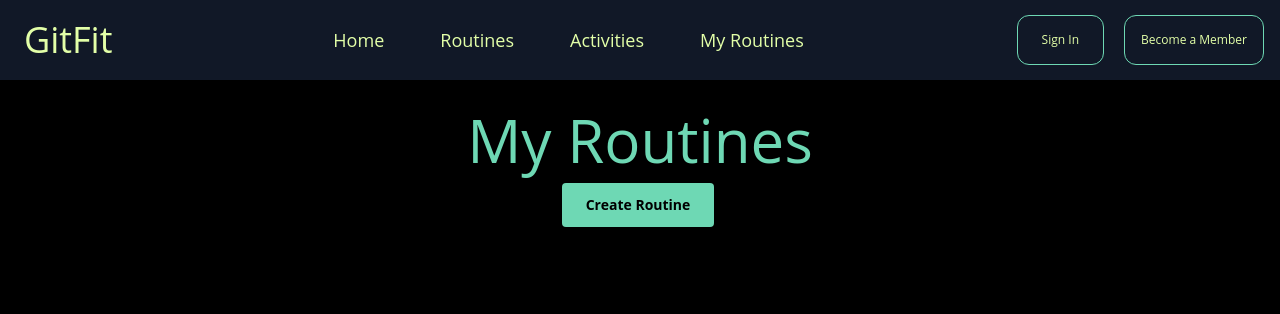
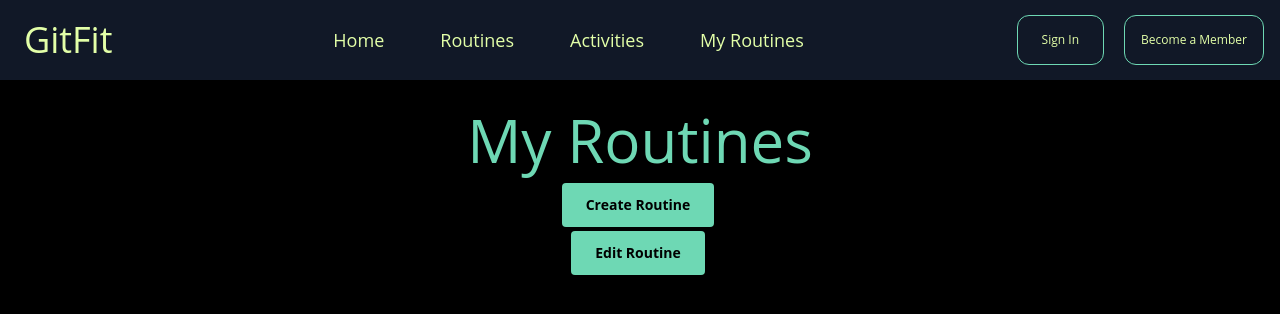
Before and after one commit to AMT98/FitnessTracker_Front-End, a React (Create React App) app: page /myroutines in a window 1280 px wide. Shown: the top 314 px of the page. Built offline with nearby package versions, Linux system fonts and the light colour scheme.

Commit message:
Create editRoutines

```diff
--- /dev/null
+++ b/src/components/EditRoutine.js
@@ -0,0 +1,88 @@
+import React, { useEffect } from "react";
+import { useState } from "react";
+import { createRoutine } from "../api/api";
+import Modal from "./Modal";
+
+const EditRoutine = ({ setIsLoading }) => {
+  const [name, setName] = useState("");
+  const [goal, setGoal] = useState("");
+  const [token, setToken] = useState("");
+  const [isPublic, setIsPublic] = useState(false);
+  const [errorMsg, setErrorMsg] = useState("");
+  const [showModal, setShowModal] = useState(false);
+
+  useEffect(() => {
+    let token = localStorage.getItem("token");
+    setToken(token);
+  }, []);
+
+  const handleAddRoutine = async (e) => {
+    e.preventDefault();
+    setIsLoading(true);
+    console.log(isPublic);
+    try {
+      const response = await createRoutine(name, goal, isPublic, token);
+      if (response.error) {
+        setErrorMsg(response.message);
+        console.log(response);
+      } else {
+        setName("");
+        setGoal("");
+        setIsPublic(false);
+        setShowModal(false);
+      }
+      console.log(isPublic);
+    } catch (error) {
+      console.log(error);
+    } finally {
+      setIsLoading(false);
+    }
+  };
+  return (
+    <Modal
+      modalTxt={errorMsg}
+      modalTitle="Edit Routine"
+      submitBtnText="Edit"
+      handleSubmit={handleAddRoutine}
+      showModal={showModal}
+      setShowModal={setShowModal}
+    >
+      <form className="flex flex-col min-w-[300px] min-h-[200px]" required>
+        <label className="text-lg">Name:</label>
+        <input
+          className="h-[50px] bg-gray-300 text-md rounded-xl p-3"
+          placeholder="Enter routine name"
+          type="text"
+          name="name"
+          value={name}
+          onChange={(e) => setName(e.target.value)}
+          required
+        ></input>
+
+        <label className="text-lg">Goal:</label>
+        <textarea
+          className="h-[80px] bg-gray-300 text-md rounded-xl p-3"
+          placeholder="Add goal here"
+          type="text"
+          name="goal"
+          value={goal}
+          onChange={(e) => setGoal(e.target.value)}
+          required
+        ></textarea>
+        <label htmlFor="public" className="text-lg">
+          Set routine as public?
+          <input
+            className="ml-2 w-[20px]"
+            type="checkbox"
+            id="public"
+            name="public"
+            value={isPublic}
+            onChange={() => setIsPublic(true)}
+          />
+        </label>
+      </form>
+    </Modal>
+  );
+};
+
+export default EditRoutine;
--- a/src/components/MyRoutines.js
+++ b/src/components/MyRoutines.js
@@ -1,14 +1,16 @@
 import React from "react";
 import AddRoutine from "./AddRoutine";
+import EditRoutine from "./EditRoutine";
 
-const MyRoutines = ({setIsLoading}) => {
+const MyRoutines = ({ setIsLoading }) => {
   return (
     <>
       <div className="bg-black  items-center flex p-6 flex-col h-screen w-full">
         <h1 className="text-[#6ED8B4] text-6xl flex items-center justify-center mt-[17%] md:mt-[7%] mb-[1%] ">
           My Routines
         </h1>
-        <AddRoutine setIsLoading={setIsLoading}/>
+        <AddRoutine setIsLoading={setIsLoading} />
+        <EditRoutine setIsLoading={setIsLoading} />
       </div>
     </>
   );
```
Also changed, not shown: src/components/Footer.js (deleted).
